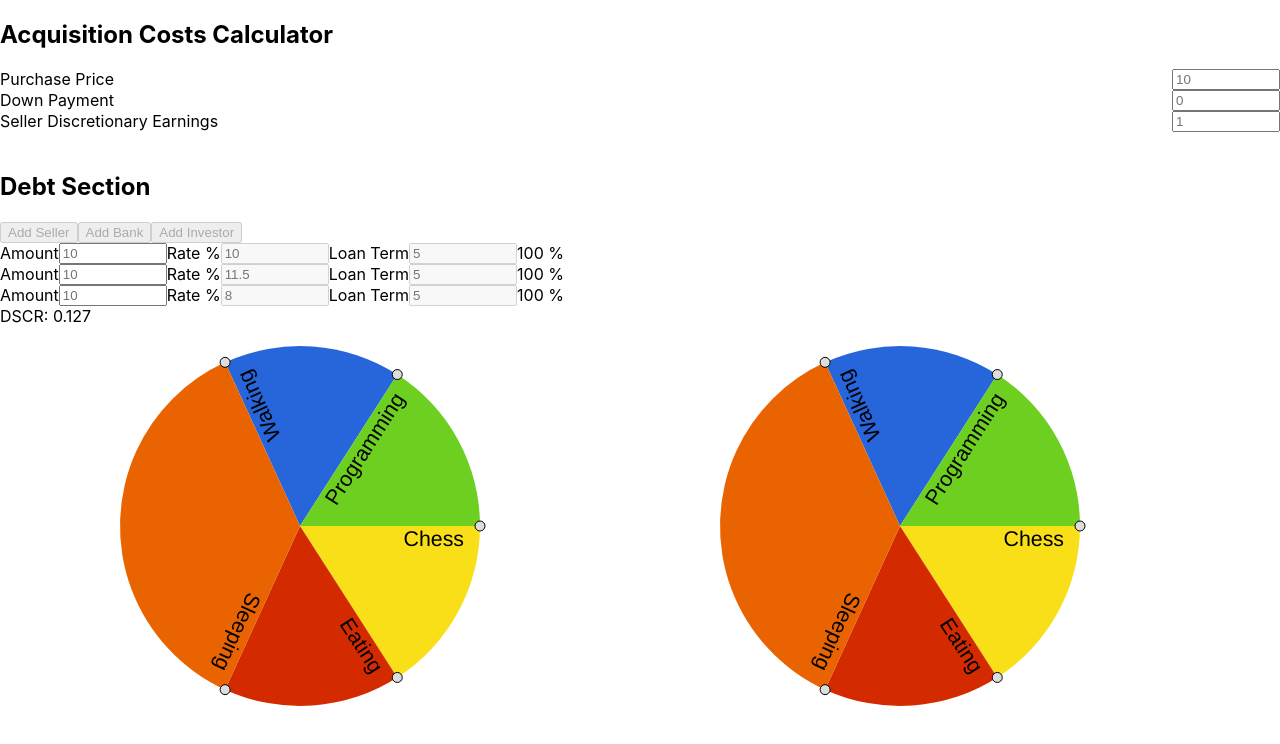
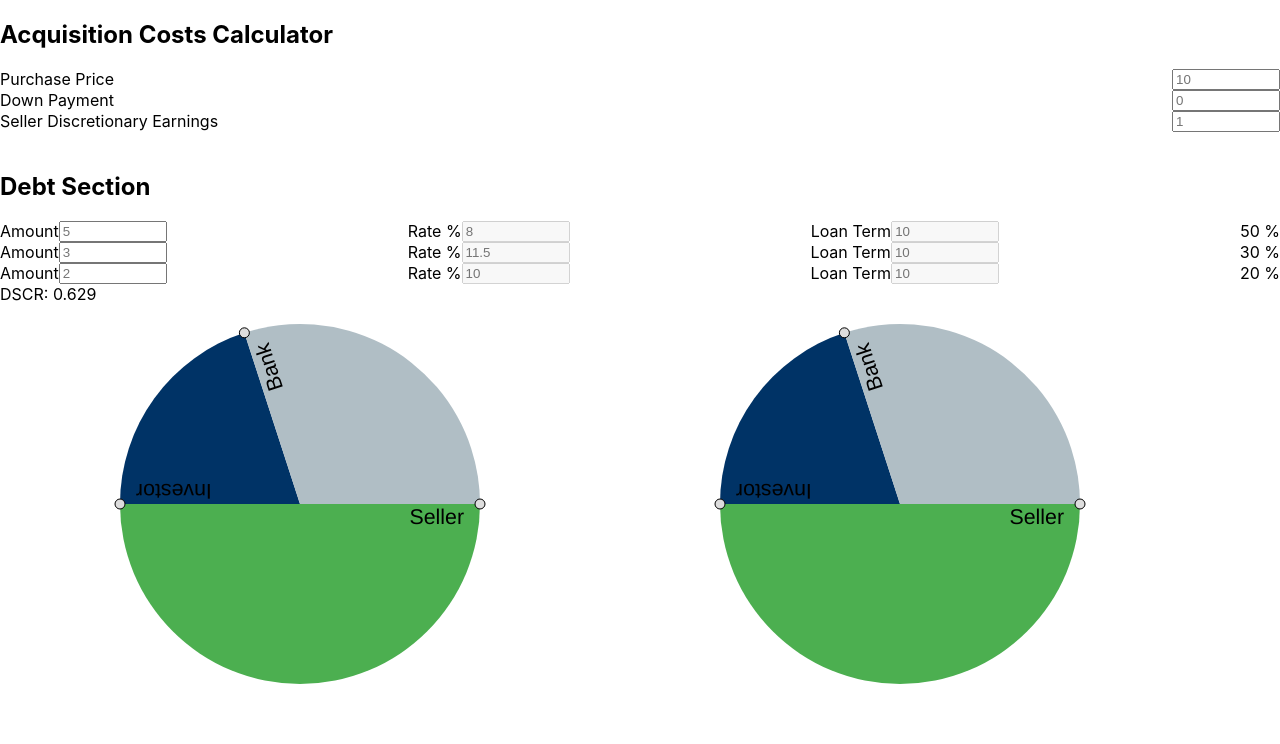
Before and after one commit to TheCoderNamedBridget/AcquisitionCostCalculator, a React (Create React App) app: page / in a window 1280 px wide. Shown: the top 744 px of the page. Built offline with nearby package versions, Linux system fonts and the light colour scheme.

Commit message:
add resizable pie chart

```diff
--- a/src/App.tsx
+++ b/src/App.tsx
@@ -4,19 +4,8 @@ import ProfitMarginGraph from './components/ProfitMarginGraph';
 import Inputs from './Inputs/Inputs';
 import { InputsProvider } from './Inputs/InputsContext';
 import Dscr from './Pages/Dscr';
-import DraggablePieChart from './draggable-pie-chart/DraggablePieChart';
 
 function App() {
-  const canvas = document.createElement('canvas');
-
-  canvas.width = 600;
-  canvas.height = 400;
-  document.body.appendChild(canvas);
-  const piechart = new DraggablePieChart({
-    canvas: canvas,
-  });
-
-  piechart.draw();
   return (
     <InputsProvider >
       <h2>Acquisition Costs Calculator</h2>
--- a/src/components/DebtEntry.tsx
+++ b/src/components/DebtEntry.tsx
@@ -5,6 +5,7 @@ import "./DebtEntry.css"
 import { formatNum } from "../utilities";
 
 type DebtEntryProps = {
+    amount: number
     debtItem: DebtItem;
     purchasePrice: number;
     onChange: (index: number, newDebtItem: DebtItem) => void;
@@ -18,6 +19,11 @@ const DebtEntry = (props: DebtEntryProps) => {
     useEffect(() => {
         handleChange()
     }, [props.debtItem.id, principal, rate, loanTerm])
+
+
+    useEffect(() => {
+        setPrincipal(props.amount);
+    }, [props.amount])
 
 
     function handleChange() {
--- a/src/components/DebtSection.tsx
+++ b/src/components/DebtSection.tsx
@@ -1,7 +1,9 @@
-import { useEffect } from "react";
+import { useEffect, useState } from "react";
 import { DebtItem, defaultBankDebtItem, defaultInvestorDebtItem, defaultSellerDebtItem } from "../types";
 import DebtEntry from "./DebtEntry";
 import './DebtSection.css'
+import DraggablePieChart from "../draggable-pie-chart/DraggablePieChart";
+import { formatNum } from "../utilities";
 
 type DebtSectionProps = {
     purchasePrice: number;
@@ -10,13 +12,39 @@ type DebtSectionProps = {
 }
 
 const DebtSection = (props: DebtSectionProps) => {
+    const [bankAmount, setBankAmount] = useState(0)
+    const [investorAmount, setInvestorAmount] = useState(0)
+    const [sellerAmount, setSellerAmount] = useState(0)
     useEffect(() => {
         props.setDebts([defaultInvestorDebtItem, defaultBankDebtItem, defaultSellerDebtItem]);
     }, [])
 
-    function addDebtEntry(debtEntryType: DebtItem) {
-        props.setDebts([...props.debts, debtEntryType]);
+    function onPieChartChange(piechart: DraggablePieChart) {
+        // get all percentages
+        var percentages = piechart.getAllSliceSizePercentages();
+
+        setSellerAmount(formatNum(percentages[0]) / 100);
+        setInvestorAmount(formatNum(percentages[1]) / 100);
+        setBankAmount(formatNum(percentages[2]) / 100);
     }
+
+    useEffect(() => {
+        const canvas = document.createElement('canvas');
+
+        canvas.width = 600;
+        canvas.height = 400;
+        document.body.appendChild(canvas);
+        var proportions = [
+            { proportion: 50, format: { color: "#4CAF50", label: 'Seller' } },
+            { proportion: 20, format: { color: "#003366", label: 'Investor' } },
+            { proportion: 30, format: { color: "#B0BEC5", label: 'Bank' } },];
+        const piechart = new DraggablePieChart({
+            canvas: canvas,
+            proportions: proportions,
+            onchange: onPieChartChange
+        });
+        piechart.draw();
+    }, [])
 
     function updateDebtEntry(index: number, newDebtItem: DebtItem) {
         props.debts[index] = newDebtItem
@@ -26,20 +54,13 @@ const DebtSection = (props: DebtSectionProps) => {
     }
 
     return (
-        // TODO will probably want to make this a table later
         <div className="debts-section">
             <h2>Debt Section</h2>
-            <button disabled onClick={() => addDebtEntry(defaultSellerDebtItem)}>Add Seller</button>
-            <button disabled onClick={() => addDebtEntry(defaultBankDebtItem)}>Add Bank</button>
-            <button disabled onClick={() => addDebtEntry(defaultInvestorDebtItem)}>Add Investor</button>
 
-            {props.debts.map((debt, index) => {
-                return (
-                    <div className="debt-row" key={index}>
-                        <DebtEntry debtItem={{ ...debt, id: index }} purchasePrice={props.purchasePrice} onChange={updateDebtEntry} />
-                    </div>
-                )
-            })}
+
+            <DebtEntry amount={formatNum(sellerAmount * props.purchasePrice)} debtItem={{ ...defaultSellerDebtItem, id: 0, }} purchasePrice={props.purchasePrice} onChange={updateDebtEntry} />
+            <DebtEntry amount={formatNum(bankAmount * props.purchasePrice)} debtItem={{ ...defaultBankDebtItem, id: 1 }} purchasePrice={props.purchasePrice} onChange={updateDebtEntry} />
+            <DebtEntry amount={formatNum(investorAmount * props.purchasePrice)} debtItem={{ ...defaultInvestorDebtItem, id: 2 }} purchasePrice={props.purchasePrice} onChange={updateDebtEntry} />
         </div>
     )
 }
--- a/src/types.tsx
+++ b/src/types.tsx
@@ -9,7 +9,7 @@ export const defaultDebtItem: DebtItem = {
     id: 0,
     principal: 10,
     interestRate: 1,
-    loanTerm: 5,
+    loanTerm: 10,
 }
 
 export const defaultSellerDebtItem: DebtItem = {
```
